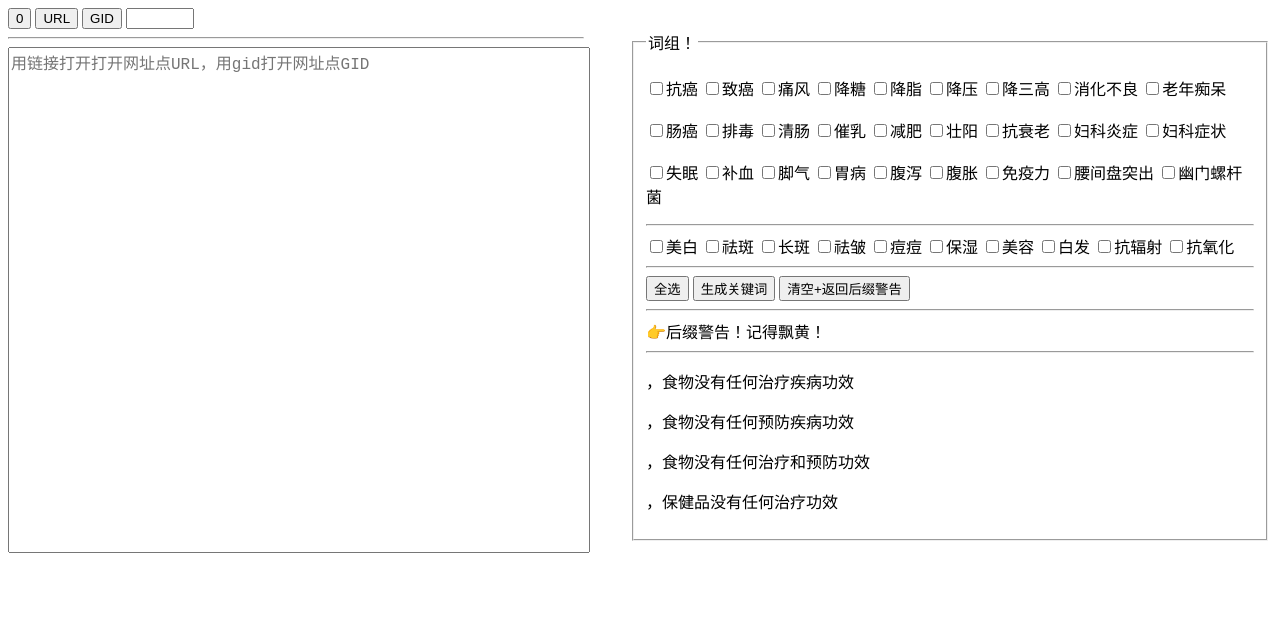
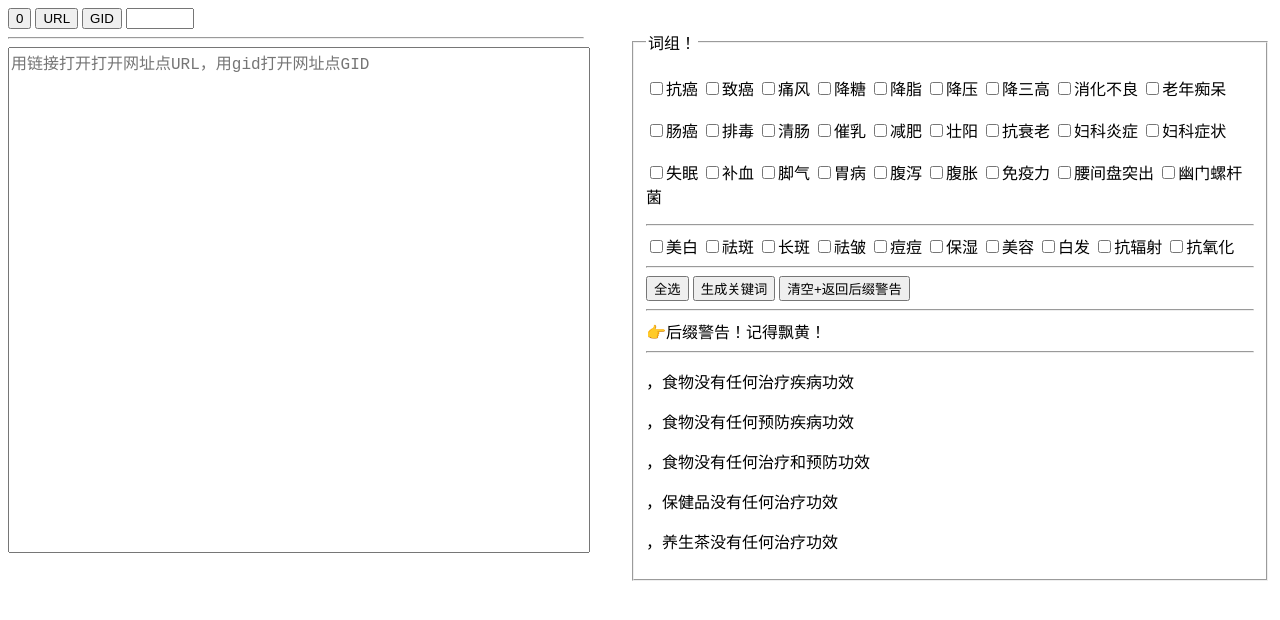
Before and after one commit to z180423/open.url.io, a plain HTML site: page index.html in a window 1280 px wide. Drawn offline with nearby package versions, Linux system fonts and the light colour scheme; some packages are replaced by stand-ins of ours; a script that the page names is missing.

Commit message:
Update index.html

```diff
--- a/index.html
+++ b/index.html
@@ -222,6 +222,7 @@
                         <p>，食物没有任何预防疾病功效</p>
                         <p>，食物没有任何治疗和预防功效</p>
                         <p>，保健品没有任何治疗功效</p>
+                        <p>，养生茶没有任何治疗功效</p>
                     </div>
                 </label>
             </p>
```
